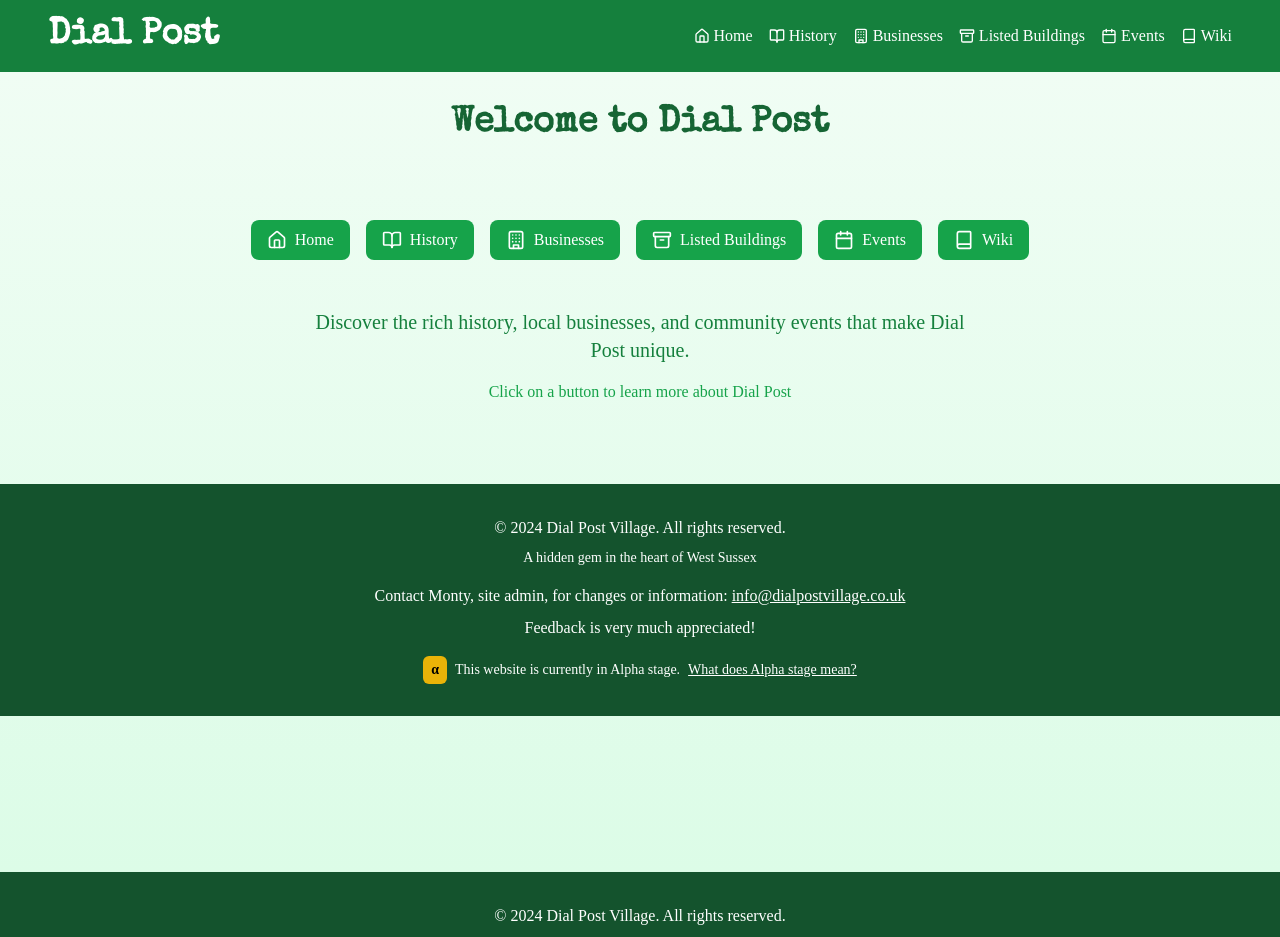
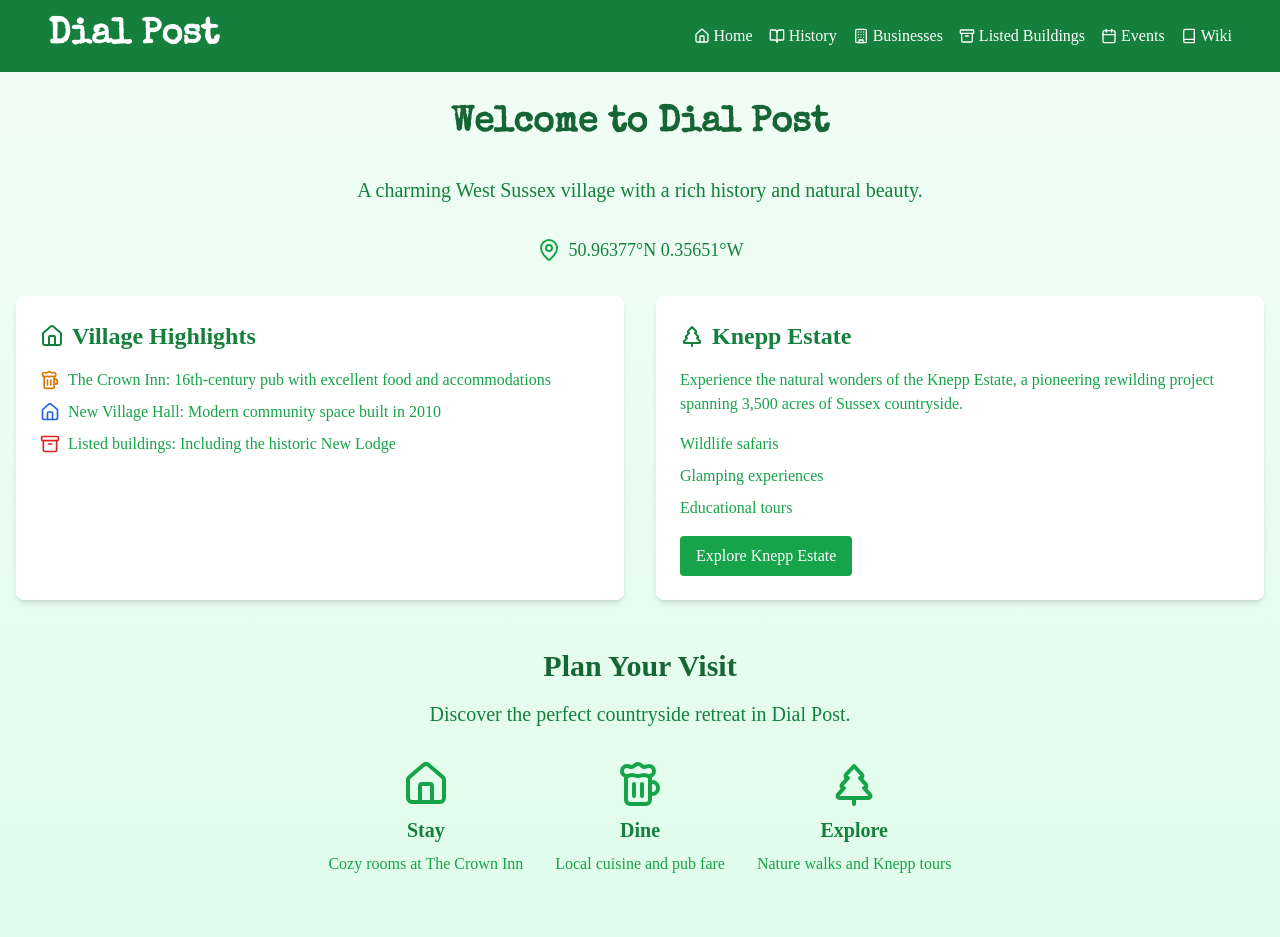
Before and after one commit to theonewithpooh-bear/dialpost-dreamscape, a React (Vite) app: page / in a window 1280 px wide. Shown: the top 937 px of the page. Built offline with nearby package versions, Linux system fonts and the light colour scheme.

Commit message:
Remove mobile overview section
Eliminate the mobile overview section from the website and restore the previous overview layout, ensuring it is only displayed for PC users.
[skip gpt_engineer]

```diff
--- a/src/pages/Index.jsx
+++ b/src/pages/Index.jsx
@@ -1,12 +1,12 @@
 import React from 'react';
 import { Link } from 'react-router-dom';
-import { HomeIcon, BookOpenIcon, BuildingIcon, ArchiveIcon, CalendarIcon, BookIcon } from 'lucide-react';
+import { HomeIcon, BookOpenIcon, BuildingIcon, ArchiveIcon, CalendarIcon, BookIcon, MapPinIcon, TreePine, BeerIcon } from 'lucide-react';
 import Footer from '@/components/Footer';
 import '../styles/custom.css';
 import { useMediaQuery } from 'react-responsive';
 
 const Index = () => {
-  const isMobile = useMediaQuery({ maxWidth: 767 });
+  const isDesktop = useMediaQuery({ minWidth: 768 });
 
   const navItems = [
     { title: "Home", icon: HomeIcon, to: "/" },
@@ -20,10 +20,82 @@ const Index = () => {
   return (
     <div className="min-h-screen bg-gradient-to-b from-green-50 to-green-100">
       <main className="container mx-auto py-8 px-4">
-        <h1 className="text-3xl md:text-4xl font-bold mb-8 text-center text-green-800 animate-fade-in special-elite-regular">
+        <h1 className="text-4xl font-bold mb-8 text-center text-green-800 animate-fade-in special-elite-regular">
           Welcome to Dial Post
         </h1>
-        {isMobile ? (
+        {isDesktop ? (
+          <>
+            <p className="text-xl mb-8 text-center text-green-700">
+              A charming West Sussex village with a rich history and natural beauty.
+            </p>
+            <div className="flex justify-center items-center mb-8">
+              <MapPinIcon className="h-6 w-6 mr-2 text-green-600" />
+              <span className="text-lg text-green-700">50.96377°N 0.35651°W</span>
+            </div>
+            <div className="grid grid-cols-2 gap-8 mb-12">
+              <div className="bg-white p-6 rounded-lg shadow-md">
+                <h2 className="text-2xl font-semibold mb-4 text-green-700 flex items-center">
+                  <HomeIcon className="h-6 w-6 mr-2" />
+                  Village Highlights
+                </h2>
+                <ul className="space-y-2 text-green-600">
+                  <li className="flex items-center">
+                    <BeerIcon className="h-5 w-5 mr-2 text-amber-600" />
+                    The Crown Inn: 16th-century pub with excellent food and accommodations
+                  </li>
+                  <li className="flex items-center">
+                    <HomeIcon className="h-5 w-5 mr-2 text-blue-600" />
+                    New Village Hall: Modern community space built in 2010
+                  </li>
+                  <li className="flex items-center">
+                    <ArchiveIcon className="h-5 w-5 mr-2 text-red-600" />
+                    Listed buildings: Including the historic New Lodge
+                  </li>
+                </ul>
+              </div>
+              <div className="bg-white p-6 rounded-lg shadow-md">
+                <h2 className="text-2xl font-semibold mb-4 text-green-700 flex items-center">
+                  <TreePine className="h-6 w-6 mr-2" />
+                  Knepp Estate
+                </h2>
+                <p className="mb-4 text-green-600">
+                  Experience the natural wonders of the Knepp Estate, a pioneering rewilding project spanning 3,500 acres of Sussex countryside.
+                </p>
+                <ul className="space-y-2 text-green-600 mb-4">
+                  <li>Wildlife safaris</li>
+                  <li>Glamping experiences</li>
+                  <li>Educational tours</li>
+                </ul>
+                <Link to="/businesses" className="inline-block bg-green-600 text-white px-4 py-2 rounded hover:bg-green-700 transition-colors duration-300">
+                  Explore Knepp Estate
+                </Link>
+              </div>
+            </div>
+            <div className="text-center mb-12">
+              <h2 className="text-3xl font-bold mb-4 text-green-800">Plan Your Visit</h2>
+              <p className="text-xl mb-8 text-green-700">
+                Discover the perfect countryside retreat in Dial Post.
+              </p>
+              <div className="flex justify-center space-x-8">
+                <div className="text-center">
+                  <HomeIcon className="h-12 w-12 mx-auto mb-2 text-green-600" />
+                  <h3 className="text-xl font-semibold mb-2 text-green-700">Stay</h3>
+                  <p className="text-green-600">Cozy rooms at The Crown Inn</p>
+                </div>
+                <div className="text-center">
+                  <BeerIcon className="h-12 w-12 mx-auto mb-2 text-green-600" />
+                  <h3 className="text-xl font-semibold mb-2 text-green-700">Dine</h3>
+                  <p className="text-green-600">Local cuisine and pub fare</p>
+                </div>
+                <div className="text-center">
+                  <TreePine className="h-12 w-12 mx-auto mb-2 text-green-600" />
+                  <h3 className="text-xl font-semibold mb-2 text-green-700">Explore</h3>
+                  <p className="text-green-600">Nature walks and Knepp tours</p>
+                </div>
+              </div>
+            </div>
+          </>
+        ) : (
           <div className="grid grid-cols-3 gap-6 mb-12">
             {navItems.map((item, index) => (
               <Link
@@ -36,33 +108,7 @@ const Index = () => {
               </Link>
             ))}
           </div>
-        ) : (
-          <div className="text-center mb-12">
-            <p className="text-lg md:text-xl mb-4 text-green-700 max-w-2xl mx-auto animate-fade-in-delay">
-              Explore the charm of our West Sussex village through our interactive website.
-            </p>
-            <div className="flex justify-center space-x-4">
-              {navItems.map((item, index) => (
-                <Link
-                  key={index}
-                  to={item.to}
-                  className="flex items-center px-4 py-2 bg-green-600 text-white rounded-lg hover:bg-green-700 transition-colors duration-300"
-                >
-                  <item.icon className="h-5 w-5 mr-2" />
-                  <span>{item.title}</span>
-                </Link>
-              ))}
-            </div>
-          </div>
         )}
-        <section className="text-center mb-12">
-          <p className="text-lg md:text-xl mb-4 text-green-700 max-w-2xl mx-auto animate-fade-in-delay">
-            Discover the rich history, local businesses, and community events that make Dial Post unique.
-          </p>
-          <div className="flex items-center justify-center text-green-600 animate-fade-in-delay-2">
-            <span>Click on a {isMobile ? "tile" : "button"} to learn more about Dial Post</span>
-          </div>
-        </section>
       </main>
       <Footer />
     </div>
```
